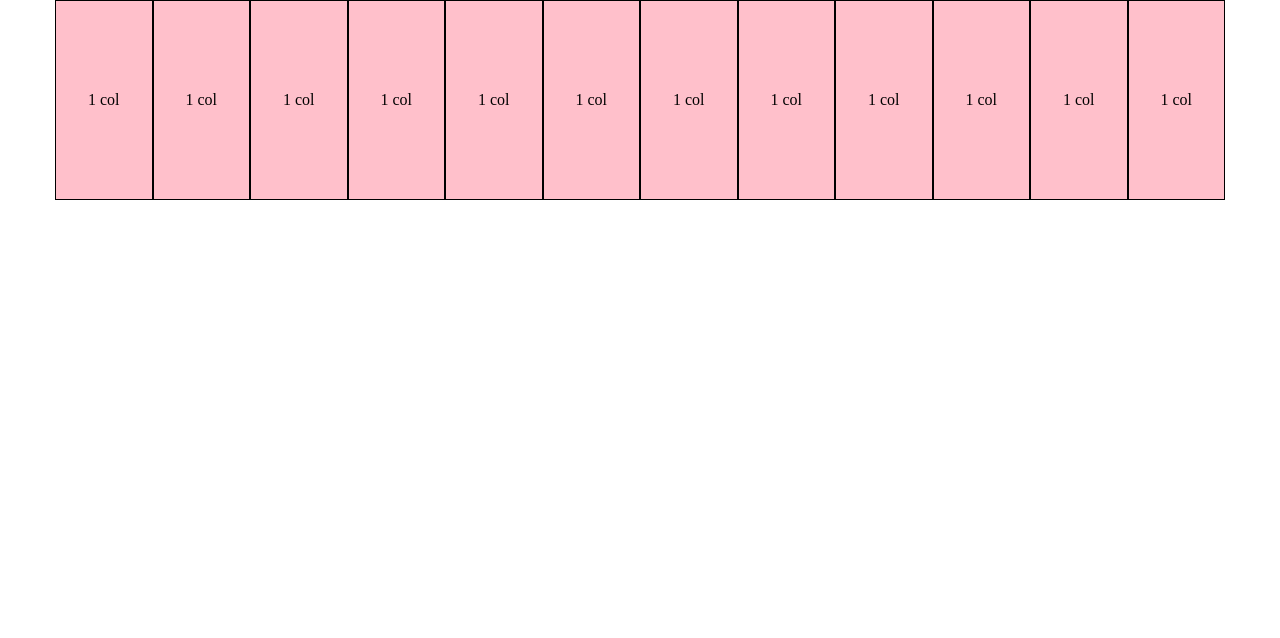
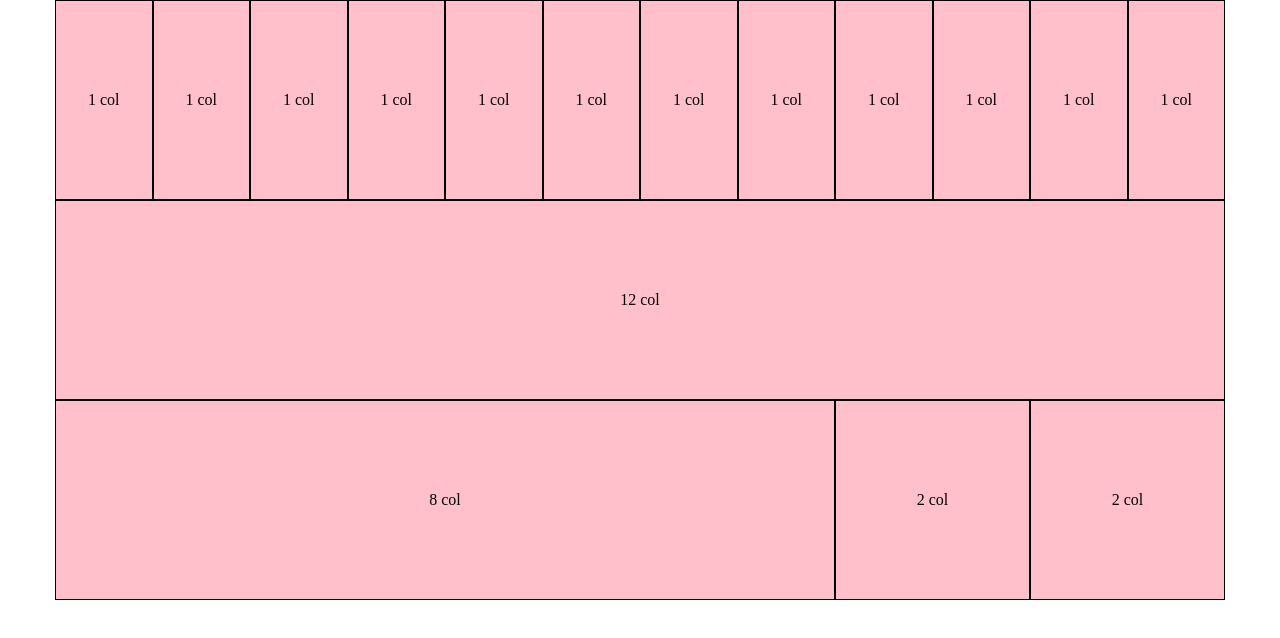
Before and after one commit to ValcanoverKarin/html-css-12bool, a plain HTML site: page index.html in a window 1280 px wide. Drawn offline with Linux system fonts and the light colour scheme.

Commit message:
seconda e terza righa

```diff
--- a/css/12bool.css
+++ b/css/12bool.css
@@ -45,3 +45,15 @@
 .col-1 {
     width: calc((100% / 12) * 1);
 }
+
+.col-12 {
+    width: calc((100% / 12) * 12);
+}
+
+.col-8 {
+    width: calc((100% / 12) * 8);
+}
+
+.col-2 {
+    width: calc((100% / 12) * 2);
+}
--- a/index.html
+++ b/index.html
@@ -9,7 +9,7 @@
     <link rel="stylesheet" href="css/12bool.css">
 </head>
 <body class="debug">
-
+    <!--prima riga 1/12-->
     <div class="container">
         <div class="col-1">
           <span>1 col</span>
@@ -47,8 +47,30 @@
         <div class="col-1">
           <span>1 col</span>
         </div>
-      </div>
+    </div>
+    <!--fine prima riga-->
 
+    <!--seconda riga 12/12-->
+    <div class="container">
+        <div class="col-12">
+            <span>12 col</span>
+        </div>
+    </div>
+    <!--fine seconda riga-->
+
+    <!--terza riga 8/12-2/12 -->
+    <div class="container">
+        <div class="col-8">
+            <span>8 col</span>
+        </div>
+        <div class="col-2">
+            <span>2 col</span>
+        </div>
+        <div class="col-2">
+            <span>2 col</span>
+        </div>
+    </div>
+    <!--fine terza riga-->
 
 </body>
 </html>
```
